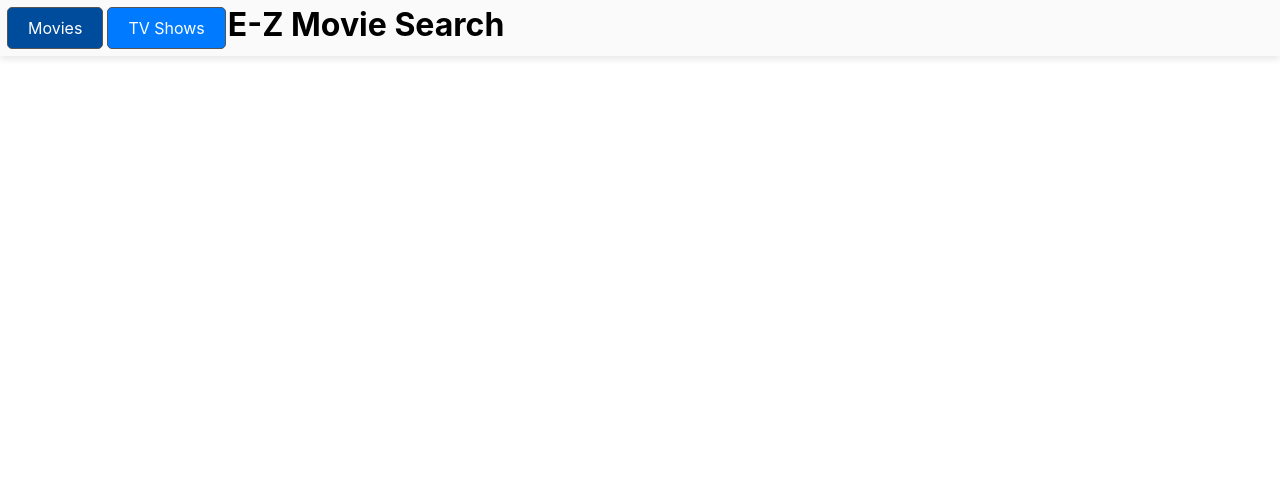
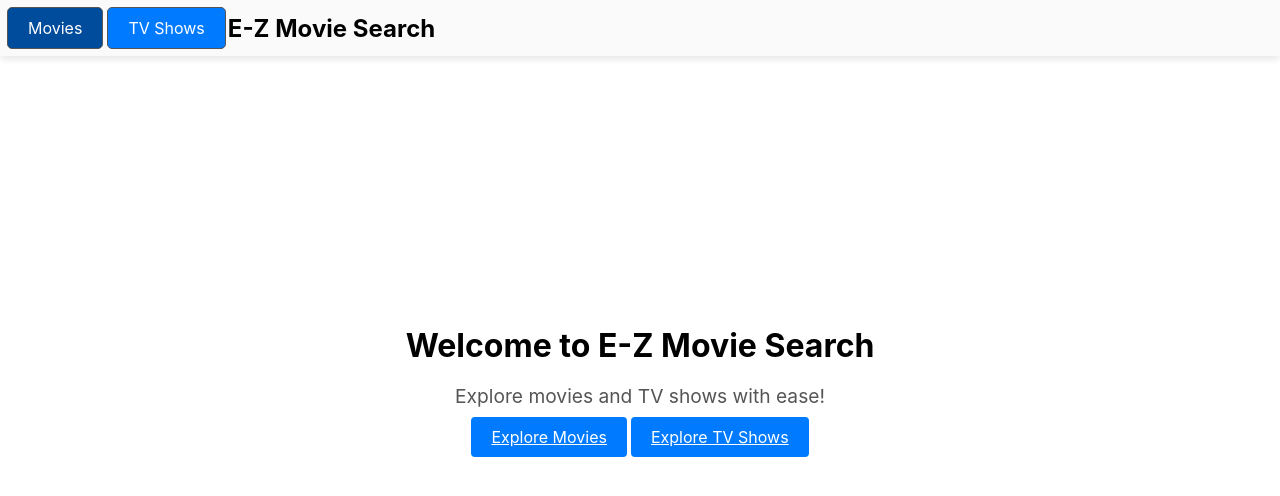
Before and after one commit to Thymester/e-z-movie-search, a React (Create React App) app: page / in a window 1280 px wide. Shown: the top 496 px of the page. Built offline with nearby package versions, Linux system fonts and the light colour scheme.

Commit message:
Add files via upload

```diff
--- a/package.json
+++ b/package.json
@@ -2,6 +2,7 @@
   "name": "e-z_movie-search",
   "version": "0.1.0",
   "private": true,
+  "homepage": "../",
   "dependencies": {
     "@testing-library/jest-dom": "^5.17.0",
     "@testing-library/react": "^13.4.0",
--- a/src/App.css
+++ b/src/App.css
@@ -2,6 +2,38 @@
   max-width: 80%;
   margin: 0 auto;
   padding: 20px;
+}
+
+.homepage {
+  display: flex;
+  justify-content: center;
+  align-items: center;
+  height: 80vh;
+}
+
+.homepage-link {
+  padding: 10px 20px;
+  margin: 5px 2px;
+  background-color: #007BFF;
+  color: white;
+  border: none;
+  border-radius: 4px;
+  cursor: pointer;
+}
+
+.homepage-content {
+  text-align: center;
+}
+
+.homepage-title {
+  font-size: 2em;
+  font-weight: bold;
+  margin-bottom: 10px;
+}
+
+.homepage-description {
+  font-size: 1.2em;
+  color: #555;
 }
 
 .navbar {
@@ -37,8 +69,17 @@
 }
 
 .navbarh1 {
-  margin: 0;
-  text-align: center;
+  display: flex;
+  align-items: center;
+  justify-content: flex-start;
+  text-decoration: none;
+  color: #000;
+  font-size: 24px;
+  font-weight: bold;
+}
+
+.navbarh1:hover {
+  color: #00f;
 }
 
 .websiteTitle {
@@ -105,6 +146,10 @@
 }
 
 .movie-search-button.selected {
+  background-color: #004c9c;
+}
+
+.tv-search-button.selected {
   background-color: #004c9c;
 }
 
--- a/src/App.js
+++ b/src/App.js
@@ -3,6 +3,27 @@ import { BrowserRouter as Router, Route, Routes, Link } from 'react-router-dom';
 import MovieSearch from './components/MovieSearch';
 import TVShowSearch from './components/TVShowSearch';
 import './App.css';
+
+const HomePage = () => {
+  return (
+    <div className="homepage">
+      <div className="homepage-content">
+        <h1 className="homepage-title">Welcome to E-Z Movie Search</h1>
+        <p className="homepage-description">
+          Explore movies and TV shows with ease!
+        </p>
+        <div className="homepage-links">
+          <Link to="/movies" className="homepage-link">
+            Explore Movies
+          </Link>
+          <Link to="/tvshows" className="homepage-link">
+            Explore TV Shows
+          </Link>
+        </div>
+      </div>
+    </div>
+  );
+};
 
 function App() {
   const [selectedMediaType, setSelectedMediaType] = useState('movies');
@@ -13,7 +34,6 @@ function App() {
 
   return (
     <Router>
-      <div>
       <div className="navbar">
           <Link
             to="/movies"
@@ -29,10 +49,12 @@ function App() {
           >
             TV Shows
           </Link>
-          <h1 className="navbarh1">E-Z Movie Search</h1>
+          <Link to="/" className="navbarh1">E-Z Movie Search</Link>
       </div>
+        <div>
           <div className="content">
             <Routes>
+              <Route path="/" element={<HomePage />} />
               <Route path="/movies/*" element={<MovieSearch />} />
               <Route path="/tvshows/*" element={<TVShowSearch />} />
             </Routes>
--- a/src/components/MovieSearch.js
+++ b/src/components/MovieSearch.js
@@ -15,7 +15,7 @@ const MovieSearch = () => {
   const [selectedCategory, setSelectedCategory] = useState('all');
   const [isModalOpen, setIsModalOpen] = useState(false);
   const [selectedMovie, setSelectedMovie] = useState(null);
-  const [selectedButtonLabel, setSelectedButtonLabel] = useState('all');
+  const [setSelectedButtonLabel] = useState('all');
 
   const fetchMovies = useCallback(async () => {
     try {
@@ -133,7 +133,7 @@ const MovieSearch = () => {
 
   return (
     <div className="movie-list-container">
-      <h2>Movies {query ? `Search Results for "${query}" ` : selectedButtonLabel}</h2>
+      <h2>Movies</h2>
       <input
         type="text"
         placeholder="Search for a movie..."
@@ -141,12 +141,37 @@ const MovieSearch = () => {
         onChange={(e) => setQuery(e.target.value)}
         className="movie-search-input"
       />
-      <div className="category-buttons">
-        <button className="movie-search-button" onClick={() => handleCategoryChange('all')}>All</button>
-        <button className="movie-search-button" onClick={() => handleCategoryChange('popular')}>Popular</button>
-        <button className="movie-search-button" onClick={() => handleCategoryChange('topWeek')}>Top Week</button>
-        <button className="movie-search-button" onClick={() => handleCategoryChange('topMonth')}>Top Month</button>
-        <button className="movie-search-button" onClick={() => handleCategoryChange('newReleases')}>New Releases</button>
+        <div className="category-buttons">
+          <button
+            className={`movie-search-button ${selectedCategory === 'all' ? 'selected' : ''}`}
+            onClick={() => handleCategoryChange('all')}
+          >
+            All
+          </button>
+          <button
+            className={`movie-search-button ${selectedCategory === 'popular' ? 'selected' : ''}`}
+            onClick={() => handleCategoryChange('popular')}
+          >
+            Popular
+          </button>
+          <button
+            className={`movie-search-button ${selectedCategory === 'topWeek' ? 'selected' : ''}`}
+            onClick={() => handleCategoryChange('topWeek')}
+          >
+            Top Week
+          </button>
+          <button
+            className={`movie-search-button ${selectedCategory === 'topMonth' ? 'selected' : ''}`}
+            onClick={() => handleCategoryChange('topMonth')}
+          >
+            Top Month
+          </button>
+          <button
+            className={`movie-search-button ${selectedCategory === 'newReleases' ? 'selected' : ''}`}
+            onClick={() => handleCategoryChange('newReleases')}
+          >
+            New Releases
+          </button>
         </div>
       <div className="movie-list">
         {movies.map((movie) => (
--- a/src/components/TVShowSearch.js
+++ b/src/components/TVShowSearch.js
@@ -15,7 +15,7 @@ const TVShowSearch = () => {
   const [selectedCategory, setSelectedCategory] = useState('all');
   const [isModalOpen, setIsModalOpen] = useState(false);
   const [selectedShow, setSelectedShow] = useState(null);
-  const [selectedButtonLabel, setSelectedButtonLabel] = useState('all');
+  const [setSelectedButtonLabel] = useState('all');
 
   const fetchTVShows = useCallback(async () => {
     try {
@@ -130,7 +130,7 @@ const TVShowSearch = () => {
 
   return (
     <div className="movie-list-container">
-      <h2>TV Shows {query ? `Search Results for "${query}" ` : selectedButtonLabel}</h2>
+      <h2>TV Shows</h2>
       <input
         type="text"
         placeholder="Search for a TV show..."
@@ -139,13 +139,37 @@ const TVShowSearch = () => {
         className="movie-search-input"
       />
       <div className="category-buttons">
-        <button className="tv-search-button" onClick={() => handleCategoryChange('all')}>All</button>
-        <button className="tv-search-button" onClick={() => handleCategoryChange('popular')}>Popular</button>
-        <button className="tv-search-button" onClick={() => handleCategoryChange('topWeek')}>Top Week</button>
-        <button className="tv-search-button" onClick={() => handleCategoryChange('topMonth')}>Top Month</button>
-        <button className="tv-search-button" onClick={() => handleCategoryChange('newReleases')}>New Releases</button>
+        <button
+          className={`tv-search-button ${selectedCategory === 'all' ? 'selected' : ''}`}
+          onClick={() => handleCategoryChange('all')}
+        >
+          All
+        </button>
+        <button
+          className={`tv-search-button ${selectedCategory === 'popular' ? 'selected' : ''}`}
+          onClick={() => handleCategoryChange('popular')}
+        >
+          Popular
+        </button>
+        <button
+          className={`tv-search-button ${selectedCategory === 'topWeek' ? 'selected' : ''}`}
+          onClick={() => handleCategoryChange('topWeek')}
+        >
+          Top Week
+        </button>
+        <button
+          className={`tv-search-button ${selectedCategory === 'topMonth' ? 'selected' : ''}`}
+          onClick={() => handleCategoryChange('topMonth')}
+        >
+          Top Month
+        </button>
+        <button
+          className={`tv-search-button ${selectedCategory === 'newReleases' ? 'selected' : ''}`}
+          onClick={() => handleCategoryChange('newReleases')}
+        >
+          New Releases
+        </button>
       </div>
-
       <div className="movie-list">
         {shows.map((show) => (
           <div key={show.id} className="movie-card" onClick={() => openModal(show)}>
```
Lines whose indentation alone changed are shown as unchanged.
